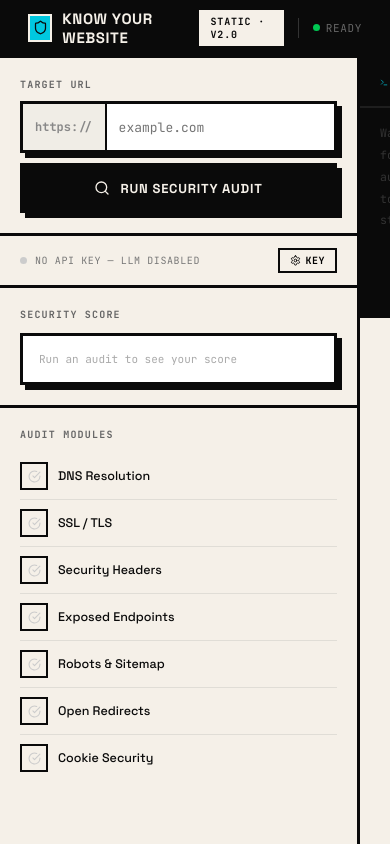
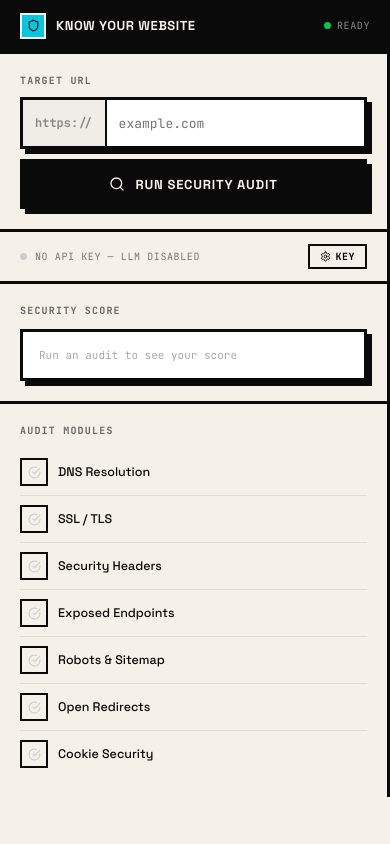
Before and after one commit to aman-24052001/Know-Your-Website, a React (Vite) app: page / in a window 390 px wide. Built offline with nearby package versions, Linux system fonts and the light colour scheme.

Commit message:
fix(mobile): responsive layout — src/App.jsx

```diff
--- a/src/App.jsx
+++ b/src/App.jsx
@@ -10,12 +10,21 @@ export default function App() {
   const { logs, report, status, startAudit, reset } = useAudit()
   const [showSettings, setShowSettings] = useState(false)
   const [hasApiKey, setHasApiKey] = useState(false)
+  const [isMobile, setIsMobile] = useState(false)
 
   useEffect(() => {
     const check = () => setHasApiKey(!!localStorage.getItem('kyw_api_key'))
     check()
     window.addEventListener('storage', check)
     return () => window.removeEventListener('storage', check)
+  }, [])
+
+  useEffect(() => {
+    const mq = window.matchMedia('(max-width: 768px)')
+    setIsMobile(mq.matches)
+    const handler = e => setIsMobile(e.matches)
+    mq.addEventListener('change', handler)
+    return () => mq.removeEventListener('change', handler)
   }, [])
 
   const handleSettingsClose = () => {
@@ -29,37 +38,102 @@ export default function App() {
   }
 
   return (
-    <div style={{ height: '100vh', display: 'flex', flexDirection: 'column', overflow: 'hidden' }}>
+    <div style={{
+      minHeight: '100vh',
+      display: 'flex',
+      flexDirection: 'column',
+      background: 'var(--cream)',
+    }}>
       {/* Nav */}
-      <nav style={{ background: 'var(--ink)', borderBottom: 'var(--border)', padding: '0 28px', height: 58, display: 'flex', alignItems: 'center', justifyContent: 'space-between', flexShrink: 0 }}>
-        <div style={{ display: 'flex', alignItems: 'center', gap: 10, color: 'var(--cream)', fontSize: 15, fontWeight: 700, letterSpacing: '0.04em', textTransform: 'uppercase' }}>
-          <div style={{ width: 28, height: 28, background: '#00C8E0', border: '2px solid var(--cream)', display: 'flex', alignItems: 'center', justifyContent: 'center' }}>
-            <Shield size={15} color="var(--ink)" />
+      <nav style={{
+        background: 'var(--ink)',
+        borderBottom: 'var(--border)',
+        padding: '0 20px',
+        height: 54,
+        display: 'flex',
+        alignItems: 'center',
+        justifyContent: 'space-between',
+        flexShrink: 0,
+        position: 'sticky',
+        top: 0,
+        zIndex: 50,
+      }}>
+        <div style={{
+          display: 'flex', alignItems: 'center', gap: 10,
+          color: 'var(--cream)', fontSize: isMobile ? 13 : 15,
+          fontWeight: 700, letterSpacing: '0.04em', textTransform: 'uppercase',
+        }}>
+          <div style={{
+            width: 26, height: 26, background: '#00C8E0',
+            border: '2px solid var(--cream)',
+            display: 'flex', alignItems: 'center', justifyContent: 'center',
+            flexShrink: 0,
+          }}>
+            <Shield size={13} color="var(--ink)" />
           </div>
           Know Your Website
         </div>
-        <div style={{ display: 'flex', alignItems: 'center', gap: 14 }}>
-          <div style={{ background: 'var(--cream)', border: '2px solid var(--cream)', color: 'var(--ink)', padding: '3px 10px', fontFamily: 'var(--font-mono)', fontSize: 10, fontWeight: 700, letterSpacing: '0.08em', textTransform: 'uppercase' }}>
+        <div style={{ display: 'flex', alignItems: 'center', gap: 10 }}>
+          {!isMobile && (
+            <div style={{
+              background: 'var(--cream)', border: '2px solid var(--cream)',
+              color: 'var(--ink)', padding: '3px 10px',
+              fontFamily: 'var(--font-mono)', fontSize: 10, fontWeight: 700,
+              letterSpacing: '0.08em', textTransform: 'uppercase',
+            }}>
               Static · v2.0
             </div>
-          <div style={{ width: 1, height: 20, background: '#333' }} />
+          )}
           <div style={{ display: 'flex', alignItems: 'center', gap: 6 }}>
-            <div style={{ width: 7, height: 7, borderRadius: '50%', background: status === 'running' ? '#FFE500' : '#00C853' }} />
-            <span style={{ fontFamily: 'var(--font-mono)', fontSize: 11, color: '#666', letterSpacing: '0.06em' }}>
+            <div style={{
+              width: 7, height: 7, borderRadius: '50%',
+              background: status === 'running' ? '#FFE500' : '#00C853',
+            }} />
+            <span style={{
+              fontFamily: 'var(--font-mono)', fontSize: 10,
+              color: '#888', letterSpacing: '0.06em',
+            }}>
               {status === 'running' ? 'SCANNING' : 'READY'}
             </span>
           </div>
         </div>
       </nav>
 
-      {/* Layout */}
-      <div style={{ display: 'grid', gridTemplateColumns: '360px 1fr', flex: 1, overflow: 'hidden' }}>
+      {/* Layout: desktop = side-by-side, mobile = stacked */}
+      {isMobile ? (
+        /* ── MOBILE LAYOUT ── */
+        <div style={{ display: 'flex', flexDirection: 'column', flex: 1 }}>
           <LeftPanel
             report={report}
             status={status}
             onStart={handleStart}
             onSettingsOpen={() => setShowSettings(true)}
             hasApiKey={hasApiKey}
+            isMobile={true}
+          />
+          {(status !== 'idle') && (
+            <AgentLog logs={logs} status={status} isMobile={true} />
+          )}
+          {status === 'done' && report && (
+            <ReportCard report={report} onReset={reset} isMobile={true} />
+          )}
+        </div>
+      ) : (
+        /* ── DESKTOP LAYOUT ── */
+        <div style={{
+          display: 'grid',
+          gridTemplateColumns: '360px 1fr',
+          flex: 1,
+          overflow: 'hidden',
+          height: 'calc(100vh - 54px)',
+        }}>
+          <LeftPanel
+            report={report}
+            status={status}
+            onStart={handleStart}
+            onSettingsOpen={() => setShowSettings(true)}
+            hasApiKey={hasApiKey}
+            isMobile={false}
           />
           <div style={{ display: 'flex', flexDirection: 'column', overflow: 'hidden' }}>
             <AgentLog logs={logs} status={status} />
@@ -95,6 +169,7 @@ export default function App() {
             </div>
           </div>
         </div>
+      )}
 
       {showSettings && <SettingsPanel onClose={handleSettingsClose} />}
     </div>
```
Lines whose indentation alone changed are shown as unchanged.
